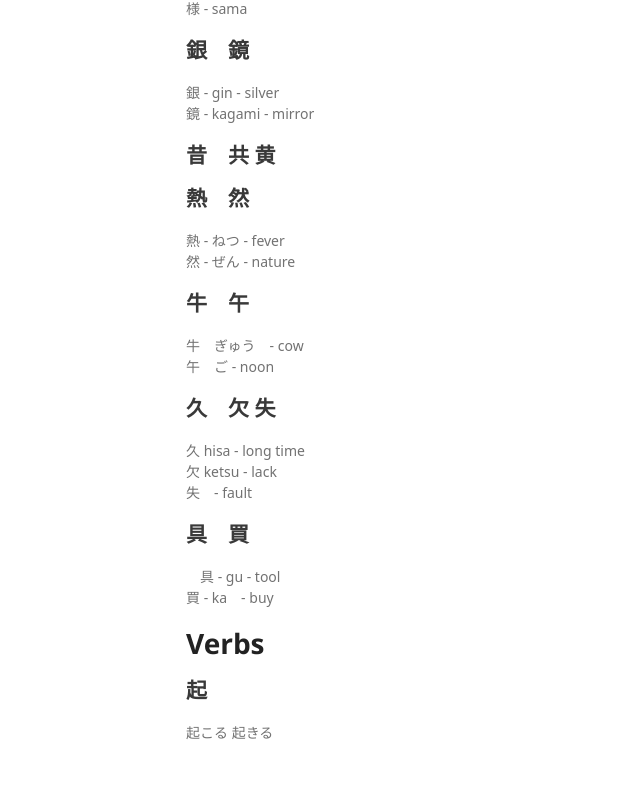
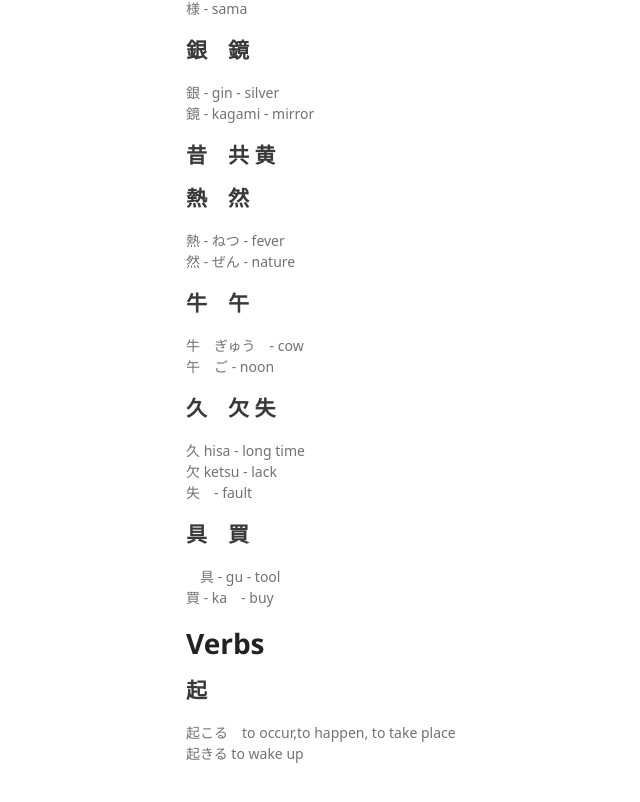
Before and after one commit to ceec/confuseakanji, a plain HTML site: page index.html in a window 1280 px wide. Shown: the part 861-1663 px from the top of the page, without its empty margins (384-1024 px from the left). Drawn offline with Linux system fonts and the light colour scheme; a web font is replaced by a local one.

Commit message:
Add Verbs

```diff
--- a/index.html
+++ b/index.html
@@ -94,8 +94,8 @@
           <h1 id="verbs">Verbs</h2>
           <h2>起</h2>
           <p>
-            起こる
-            起きる
+            起こる　to occur,to happen, to take place<br>
+            起きる to wake up
 
           </p>
 
```
